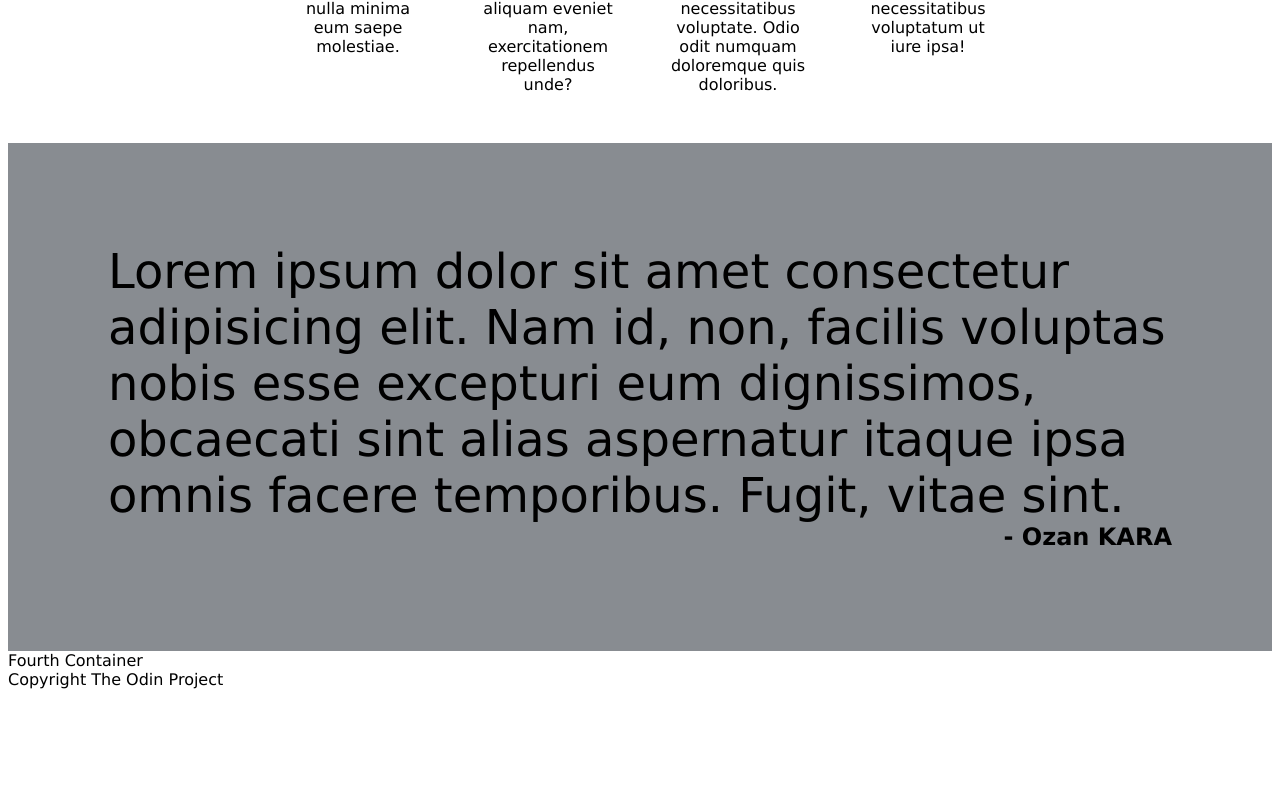
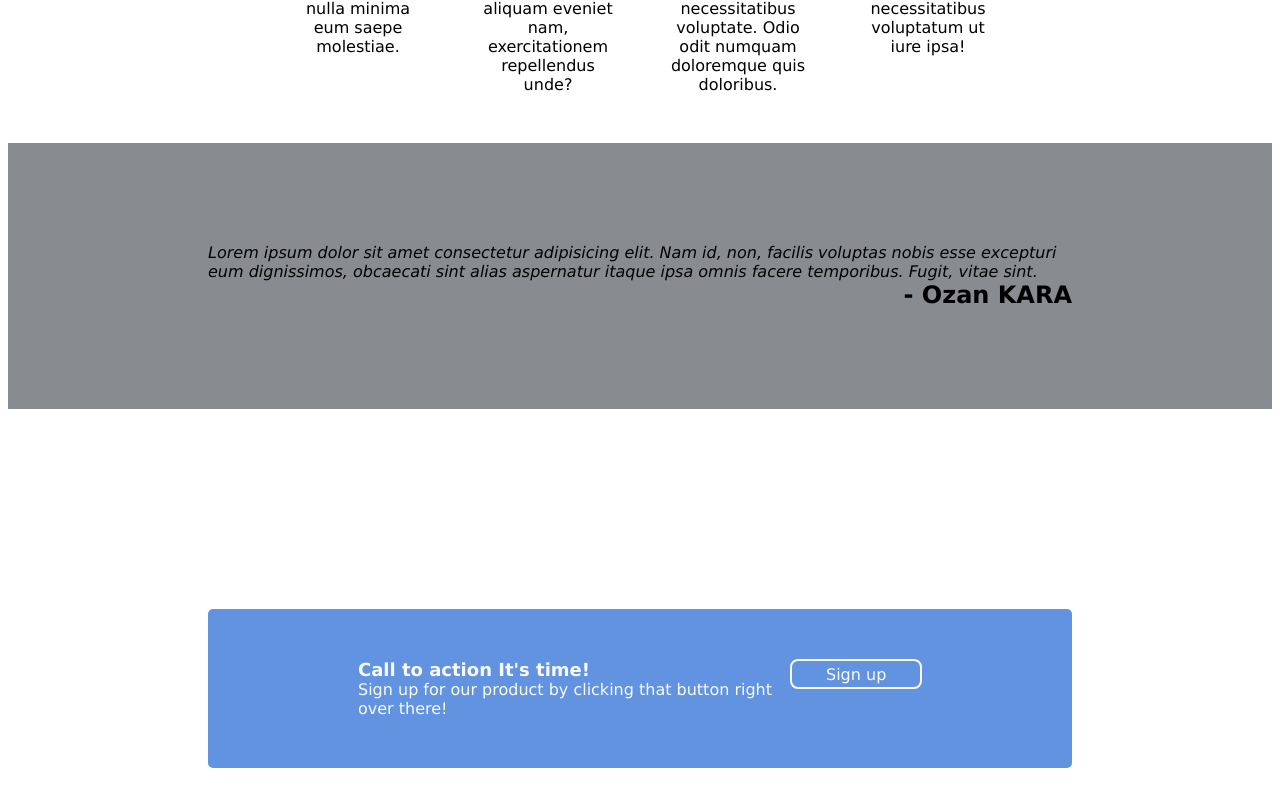
Before and after one commit to okara533/odin_web_landing_page, a plain HTML site: page index.html in a window 1280 px wide. Shown: the part 1049-1856 px from the top of the page. Before the commit the page ends 1746 px from the top, so only its background shows below. Drawn offline with Linux system fonts and the light colour scheme.

Commit message:
fourth part

```diff
--- a/index.html
+++ b/index.html
@@ -78,15 +78,31 @@
         </div>
     </div>
     <div class="third_container">
-        <div class="third_content">
-            Lorem ipsum dolor sit amet consectetur adipisicing elit. Nam id, non, facilis voluptas nobis esse excepturi eum dignissimos, obcaecati sint alias aspernatur itaque ipsa omnis facere temporibus. Fugit, vitae sint.
-        </div>
-        <div class="third_sign">
-            - Ozan KARA
+        <div class="sub_third_container">
+            <div class="third_content">
+                Lorem ipsum dolor sit amet consectetur adipisicing elit. Nam id, non, facilis voluptas nobis esse excepturi eum dignissimos, obcaecati sint alias aspernatur itaque ipsa omnis facere temporibus. Fugit, vitae sint.
+            </div>
+            <div class="third_sign">
+                - Ozan KARA
+            </div>
         </div>
     </div>
     <div class="fourth_container">
-        Fourth Container
+        <div class="fourth_container_box">
+
+            <div class="fourth_container_box_left">
+                <div class="fourth_container_box_left_title">
+                    Call to action It's time!
+                </div>
+                <div class="fourth_container_box_left_content">
+                    Sign up for our product by clicking that button right over there!
+                </div>
+
+            </div>
+            <button class="fourth_container_box_right">
+                Sign up
+            </button>
+        </div>
     </div>
     <div class="footer">
         Copyright The Odin Project
--- a/style.css
+++ b/style.css
@@ -137,17 +137,25 @@ button:hover{
 }
 
 .third_container{
+    display: flex;
+    justify-content: center;
+    background-color: #888c91;
 
-    background-color: #888c91;
+}
+
+.sub_third_container{
     padding: 100px;
     padding-left: 100px;
     padding-right: 100px;
+    margin-left: 100px;
+    margin-right: 100px;
 }
 
 .third_content{
-    font-size: 48px;
+    font-size: 32   px;
     display: flex;
     justify-content: flex-start;
+    font-style: italic;
 }
 
 .third_sign{
@@ -156,3 +164,29 @@ button:hover{
     display: flex;
     justify-content: flex-end;
 }
+.fourth_container_box{
+    margin:200px;
+    padding: 50px;
+    padding-left: 150px;
+    padding-right: 150px;
+    display: flex;
+    flex-direction: row;
+    background-color: #6293e1;
+    color: #F9FAF8;
+    justify-content: space-between;
+    border-radius: 5px;
+}
+
+.fourth_container_box_right{
+    border: 2px solid #F9FAF8;
+    display: flex;
+    align-items: center;
+    justify-content: center;
+    width: 150px;
+}
+
+
+.fourth_container_box_left_title{
+    font-weight: 800;
+    font-size: 18px;
+}
```
